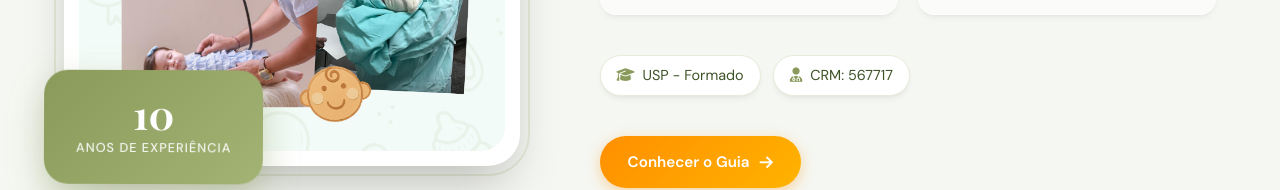
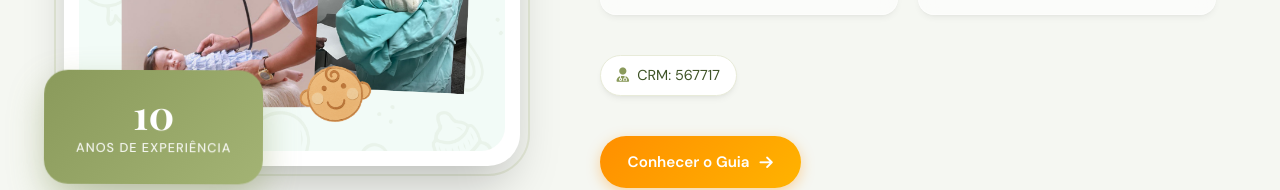
Before and after one commit to kiyoshihino/dralissonfortes, a website: page index.html in a window 1280 px wide. Shown: the part 4916-5106 px from the top of the page. Drawn offline with nearby package versions, Linux system fonts and the light colour scheme.

Commit message:
Remover USP - Formado das credenciais do autor

```diff
--- a/index.html
+++ b/index.html
@@ -462,7 +462,6 @@
                     </div>
                 </div>
                 <div class="about-credentials">
-                    <span><i class="fas fa-graduation-cap"></i> USP - Formado</span>
                     <span><i class="fas fa-user-md"></i> CRM: 567717</span>
 
                 </div>
```
